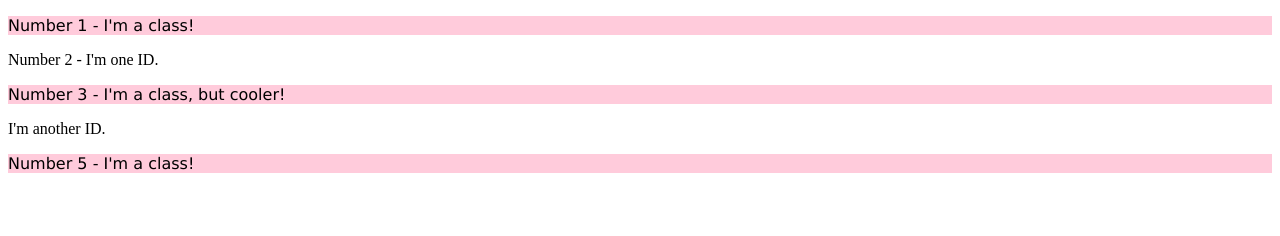
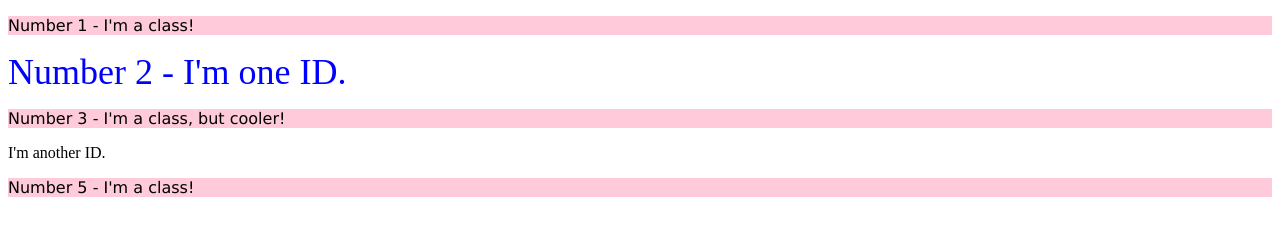
Before and after one commit to Tockinha123/intro-css, a plain HTML site: page exercicio-2/index.html in a window 1280 px wide. Drawn offline with Linux system fonts and the light colour scheme.

Commit message:
Estilizacao do ID number-2

```diff
--- a/exercicio-2/style.css
+++ b/exercicio-2/style.css
@@ -4,3 +4,10 @@
 font-family: Verdana, DejaVu Sans, sans-serif;
 
 }
+
+#number-2 {
+
+color: blue;
+font-size: 36px;
+
+}
```
